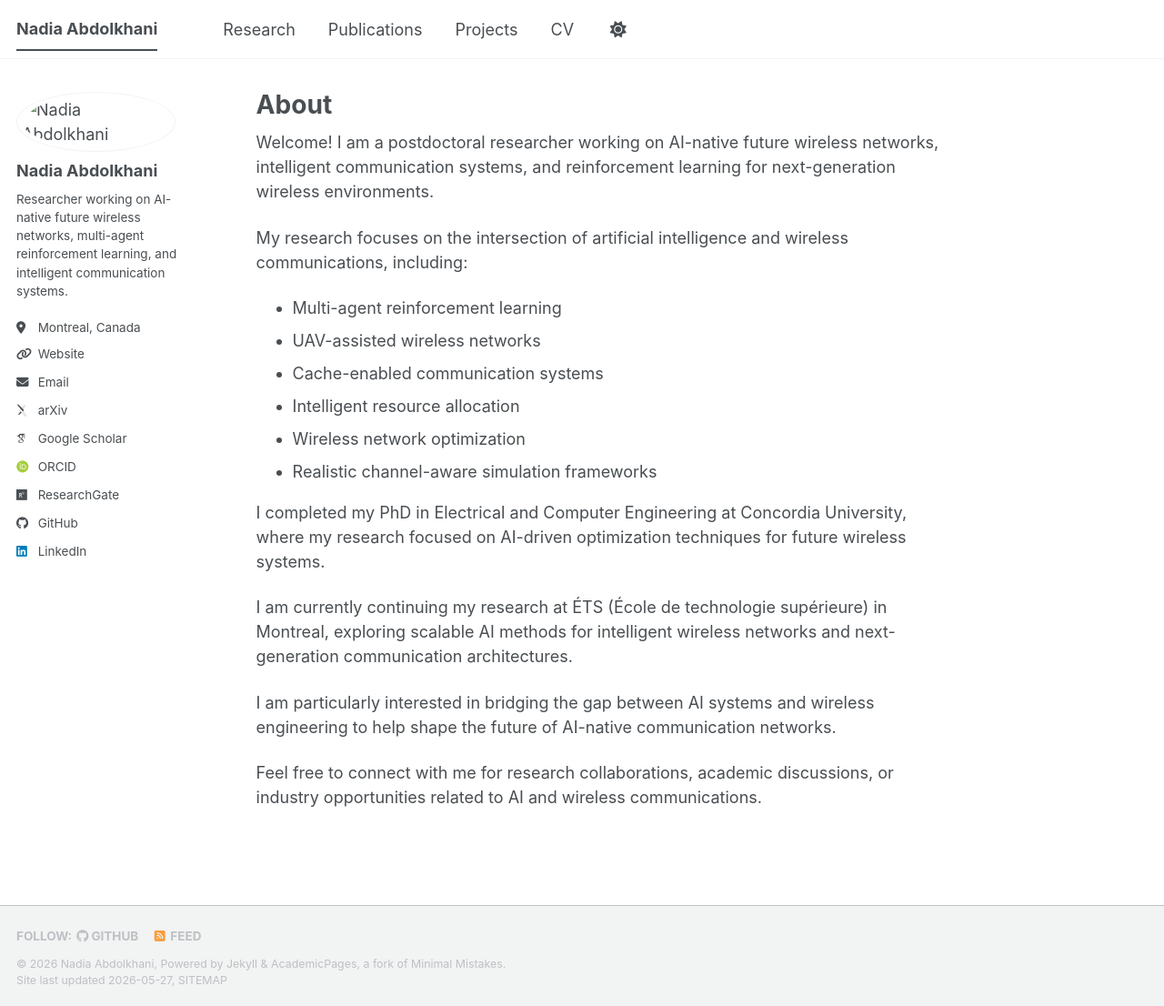
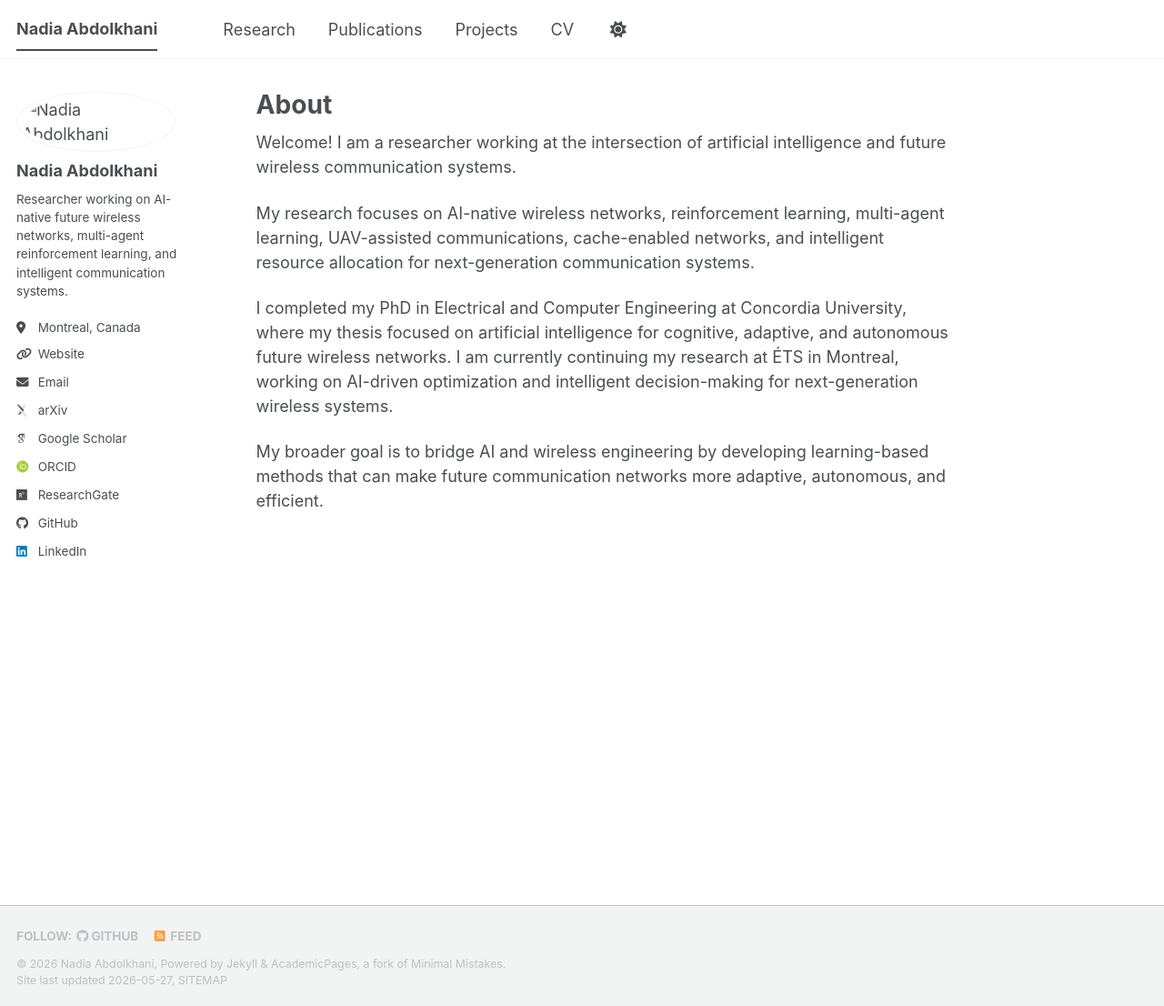
Before and after one commit to NAbdolkhani/NAbdolkhani.github.io, a Jekyll site: the page built from _pages/about.md, in a window 1280 px wide and 1106 px high. Shown: the whole window at 91% size. Built offline with Jekyll 4.4.1, drawn with Linux system fonts in a browser that asks for light colours; some web fonts are replaced; a script bundle is joined from its source files by our own code; library files that are not in the unit come from our copies.

Commit message:
Update about.md

```diff
--- a/_pages/about.md
+++ b/_pages/about.md
@@ -7,21 +7,10 @@ redirect_from:
   - /about.html
 ---
 
-Welcome! I am a postdoctoral researcher working on AI-native future wireless networks, intelligent communication systems, and reinforcement learning for next-generation wireless environments.
+Welcome! I am a researcher working at the intersection of artificial intelligence and future wireless communication systems.
 
-My research focuses on the intersection of artificial intelligence and wireless communications, including:
+My research focuses on AI-native wireless networks, reinforcement learning, multi-agent learning, UAV-assisted communications, cache-enabled networks, and intelligent resource allocation for next-generation communication systems.
 
-- Multi-agent reinforcement learning
-- UAV-assisted wireless networks
-- Cache-enabled communication systems
-- Intelligent resource allocation
-- Wireless network optimization
-- Realistic channel-aware simulation frameworks
+I completed my PhD in Electrical and Computer Engineering at Concordia University, where my thesis focused on artificial intelligence for cognitive, adaptive, and autonomous future wireless networks. I am currently continuing my research at ÉTS in Montreal, working on AI-driven optimization and intelligent decision-making for next-generation wireless systems.
 
-I completed my PhD in Electrical and Computer Engineering at Concordia University, where my research focused on AI-driven optimization techniques for future wireless systems.
-
-I am currently continuing my research at ÉTS (École de technologie supérieure) in Montreal, exploring scalable AI methods for intelligent wireless networks and next-generation communication architectures.
-
-I am particularly interested in bridging the gap between AI systems and wireless engineering to help shape the future of AI-native communication networks.
-
-Feel free to connect with me for research collaborations, academic discussions, or industry opportunities related to AI and wireless communications.
+My broader goal is to bridge AI and wireless engineering by developing learning-based methods that can make future communication networks more adaptive, autonomous, and efficient.
```
